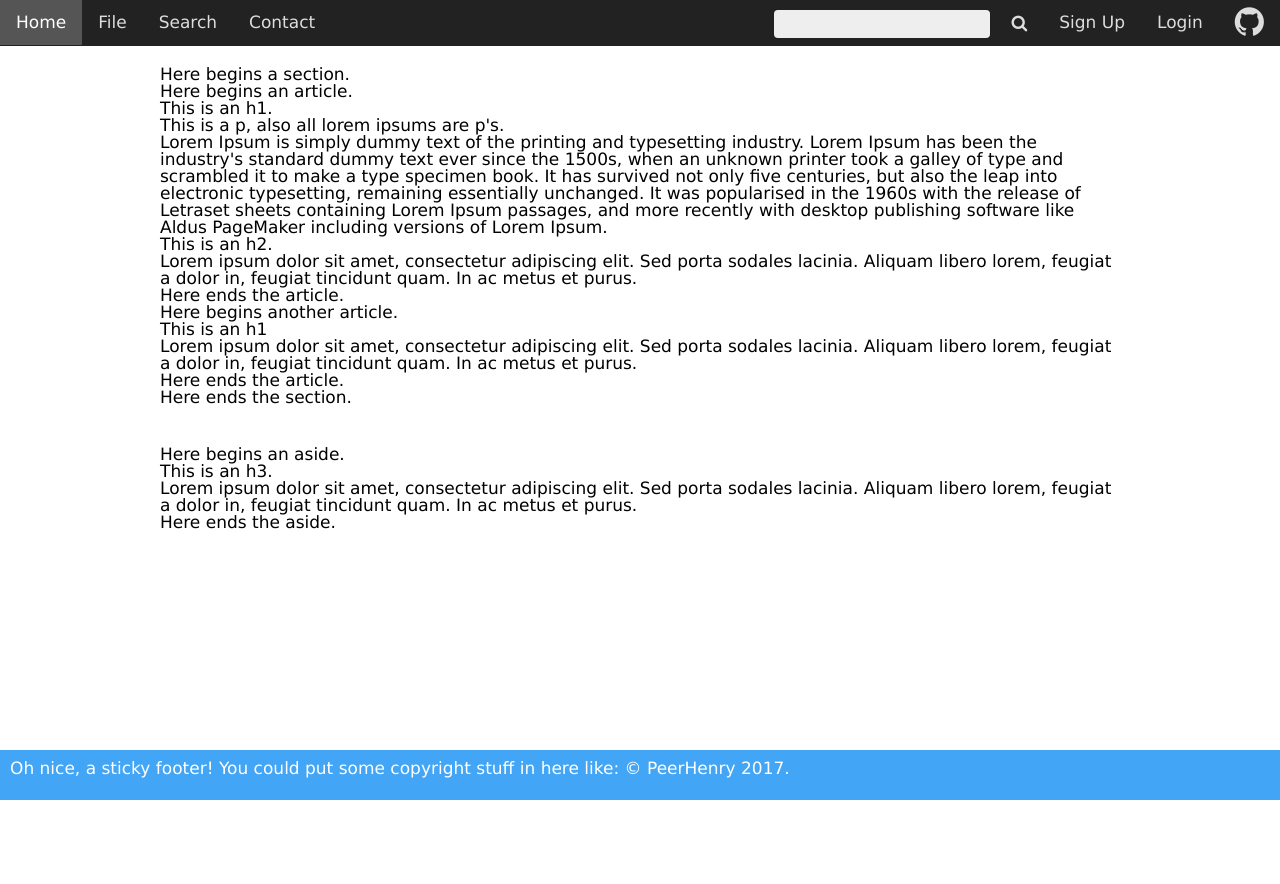
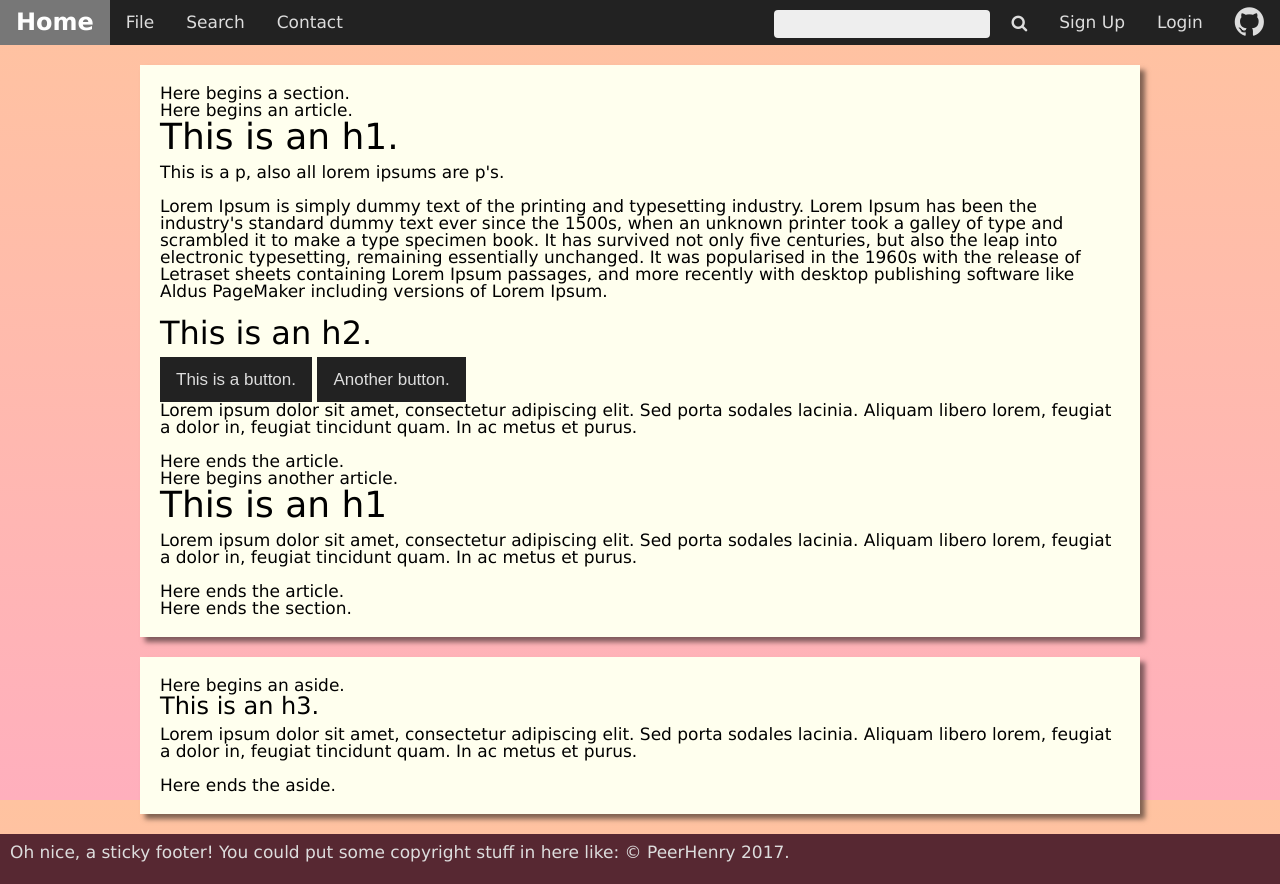
Before and after one commit to peerhenry/ph-navbar, a website: page index.html in a window 1280 px wide. Before the commit the page ends 800 px from the top, so only its background shows below. Drawn offline with Linux system fonts and the light colour scheme.

Commit message:
prettify

```diff
--- /dev/null
+++ b/css/general.css
@@ -0,0 +1,47 @@
+/*
+PeerHenry 4-1-2017
+Some general styling.
+*/
+
+section, aside {
+  max-width: 960px;
+  margin: 0 auto;
+  padding: 20px 20px 20px 20px;
+}
+
+h1, h2, h3, h4, h5, h6{
+  margin-bottom: .5rem;
+}
+
+h1{
+  font-size: 36px;
+}
+
+h2{
+  font-size: 32px;
+}
+
+h3{
+  font-size: 24px;
+}
+
+p{
+  margin-bottom: 1rem;
+}
+
+button {
+  padding: 14px 16px;
+  color: #ddd;
+  background-color: #222;
+  cursor: pointer;
+}
+
+button:hover {
+  color: #fff;
+  background-color: #777;
+}
+
+button:active{
+  outline: none;
+  background-color: #000;
+}
--- a/css/main.css
+++ b/css/navbar.css
@@ -12,24 +12,18 @@ html, body{
   font-size: 17px;
 }
 
-/* Give the body a width */
 body {
   width: 100%;
-}
-
-section, aside {
-  max-width: 960px;
-  margin: 0 auto;
-  padding: 20px 20px 20px 20px;
 }
 
 /* ==================================== */
 /* NAVBAR STYLING */
 /* ==================================== */
 
-/* Make the nav take up the whole body width, and give it some top and bottom margin space */
+/* Style the navbar */
 nav {
   width: 100%;
+  max-height: 45px;
   margin: 0;
   background-color: #222;
   list-style: none;
@@ -38,30 +32,42 @@ nav {
   overflow: hidden; /* this is important: fills up remaining horizontal space. */
 }
 
-nav > a, nav div a, nav ul li {
+/*The first navbar item*/
+nav div a{
+  font-size: 24px;
+  font-weight: bold;
+}
+
+nav div a, nav ul li {
   float: left;
   background-color: #222;
 }
 
+/* The clickable elements of the navbar */
 nav a, nav label {
   padding: 14px 16px;
   display: inline-block;
-  background-color: #222;
   color: #ddd;
   text-align: center;
   text-decoration: none;
   line-height: 17px;
 }
 
+nav a:hover, nav label:hover{
+  background-color: #777;
+  color: #fff;
+}
+
+/* The clickable label that appears at small width */
 nav div label{
   display: none;
   float: right;
   cursor: pointer;
 }
 
-nav a:hover, nav label:hover{
-  background-color: #555;
-  color: #fff;
+/* Clicking makes it black */
+nav a:active, nav label:active{
+  background-color: #000;
 }
 
 nav ul li input{
@@ -72,6 +78,7 @@ nav ul li input{
   font-size: 14px;
 }
 
+/* Checkbox and label here for the CSS trick*/
 nav input[type="checkbox"]{
   display: none;
 }
@@ -88,6 +95,7 @@ nav input[type="checkbox"]{
   padding: 0 16px;
 }
 
+/* could not find a non-hardcoded way of getting the icon centered :( */
 .fa-github{
   line-height: 45px; /* 2x padding + font size */
   height: 45px;
@@ -96,6 +104,12 @@ nav input[type="checkbox"]{
 /* ==================================== */
 /* MAKE NAVBAR RESPONSIVE */
 /* ==================================== */
+/*
+The label and checkbox are used for a CSS trick:
+The label toggles the checkbox.
+The checkbox is used in css to show or hide the navbar ul in small width.
+=> A responsive navbar without JS : )
+*/
 
 @keyframes dropdown {
   from { transform: translateY(-300px); }
@@ -108,6 +122,7 @@ nav input[type="checkbox"]{
   }
   nav {
     background-color: transparent;
+    max-height: none;
   }
   nav div {
     width: 100%;
--- /dev/null
+++ b/css/prettify.css
@@ -0,0 +1,21 @@
+body{
+  background: #ffc3a0;
+  background: -moz-linear-gradient(top, #ffc3a0 0%, #FFAFBD 100%); /* FF3.6-15 */
+  background: -webkit-linear-gradient(top, #ffc3a0 0%,#FFAFBD 100%); /* Chrome10-25,Safari5.1-6 */
+  background: linear-gradient(to bottom, #ffc3a0 0%,#FFAFBD 100%); /* W3C, IE10+, FF16+, Chrome26+, Opera12+, Safari7+ */
+  filter: progid:DXImageTransform.Microsoft.gradient( startColorstr='#ffd65e', endColorstr='#febf04',GradientType=0 );
+}
+
+footer{
+  color: #ddd;
+  background: #572832;
+}
+
+section, aside{
+  background: #ffe;
+  -webkit-box-shadow: 10px 10px 5px 0px rgba(0,0,0,0.5);
+  -moz-box-shadow: 10px 10px 5px 0px rgba(0,0,0,0.5);
+  box-shadow: 5px 5px 5px 0px rgba(0,0,0,0.5);
+  margin-top: 20px;
+  margin-bottom: 20px;
+}
--- a/css/reset.css
+++ b/css/reset.css
@@ -1,9 +1,9 @@
-/* RESET:
+/* Reset obtained from:
   http://meyerweb.com/eric/tools/css/reset/
    v2.0 | 20110126
    License: none (public domain)
 
-   Also added some from https://gist.github.com/anthonyshort/552543
+   Also added some stuff from https://gist.github.com/anthonyshort/552543
 */
 
 html, body, div, span, applet, object, iframe,
@@ -65,7 +65,7 @@ textarea
 	background:none;
 	line-height:1;
 	/* Browsers have different default form fonts */
-	font-size:13px;
+	font-size:17px;
 	font-family:Arial;
 }
 input:focus
--- a/css/stickyfooter.css
+++ b/css/stickyfooter.css
@@ -16,3 +16,6 @@ footer{
 .footer-content{
   padding: 10px 10px 10px 10px;
 }
+footer p{
+  margin: 0;
+}
--- a/index.html
+++ b/index.html
@@ -6,8 +6,10 @@
   <title>Document</title>
   <link rel="stylesheet" href="css/font-awesome.min.css">
   <link rel="stylesheet" href="css/reset.css">
-  <link rel="stylesheet" href="css/main.css">
+  <link rel="stylesheet" href="css/general.css">
+  <link rel="stylesheet" href="css/navbar.css">
   <link rel="stylesheet" href="css/stickyfooter.css">
+  <link rel="stylesheet" href="css/prettify.css">
 </head>
 <body>
   <div class="wrapper">
@@ -46,6 +48,8 @@
         <p>This is a p, also all lorem ipsums are p's.</p>
         <p>Lorem Ipsum is simply dummy text of the printing and typesetting industry. Lorem Ipsum has been the industry's standard dummy text ever since the 1500s, when an unknown printer took a galley of type and scrambled it to make a type specimen book. It has survived not only five centuries, but also the leap into electronic typesetting, remaining essentially unchanged. It was popularised in the 1960s with the release of Letraset sheets containing Lorem Ipsum passages, and more recently with desktop publishing software like Aldus PageMaker including versions of Lorem Ipsum.</p>
         <h2>This is an h2.</h2>
+        <button>This is a button.</button>
+        <button>Another button.</button>
         <p>Lorem ipsum dolor sit amet, consectetur adipiscing elit. Sed porta sodales lacinia. Aliquam libero lorem, feugiat a dolor in, feugiat tincidunt quam. In ac metus et purus.</p>
         Here ends the article.
       </article>
```
